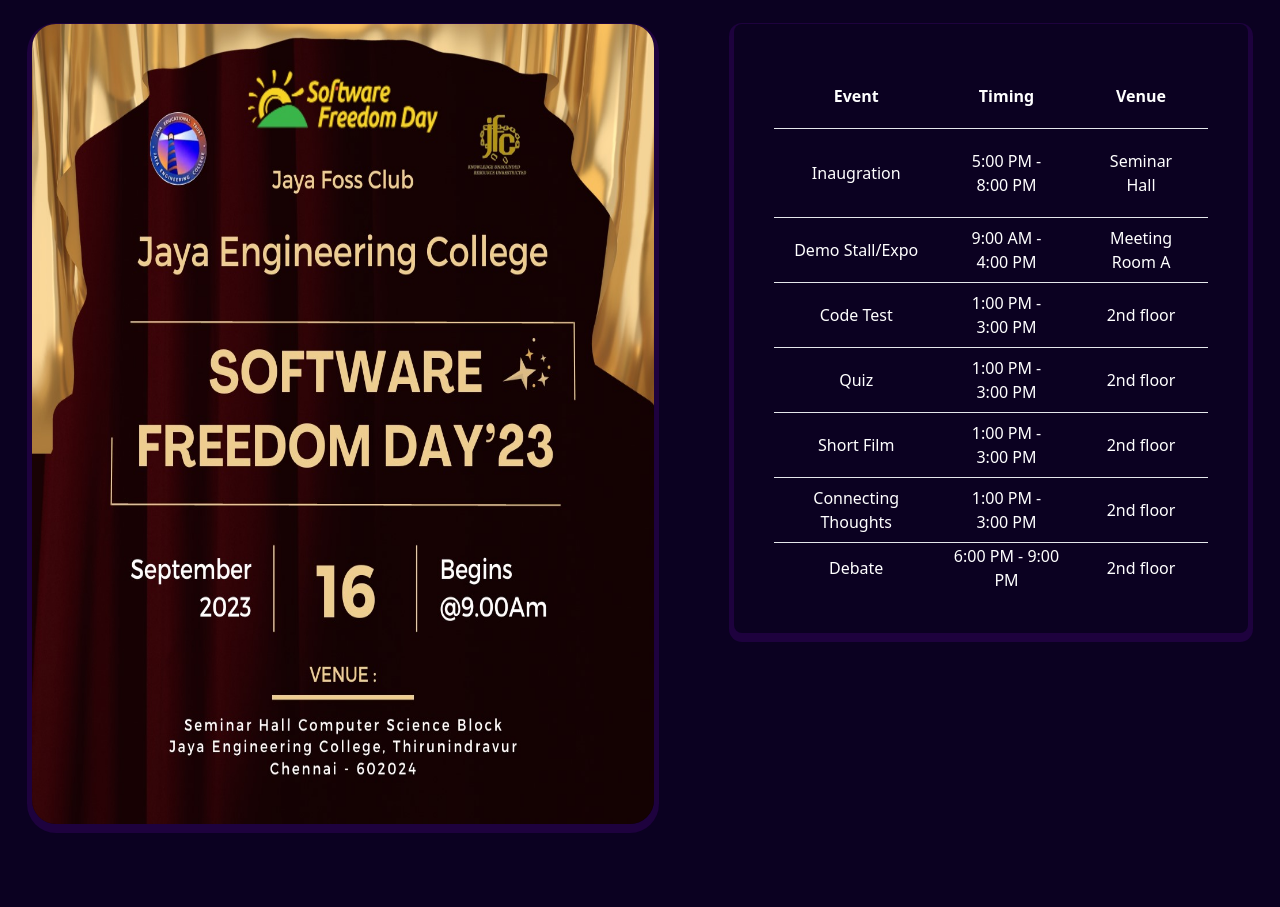
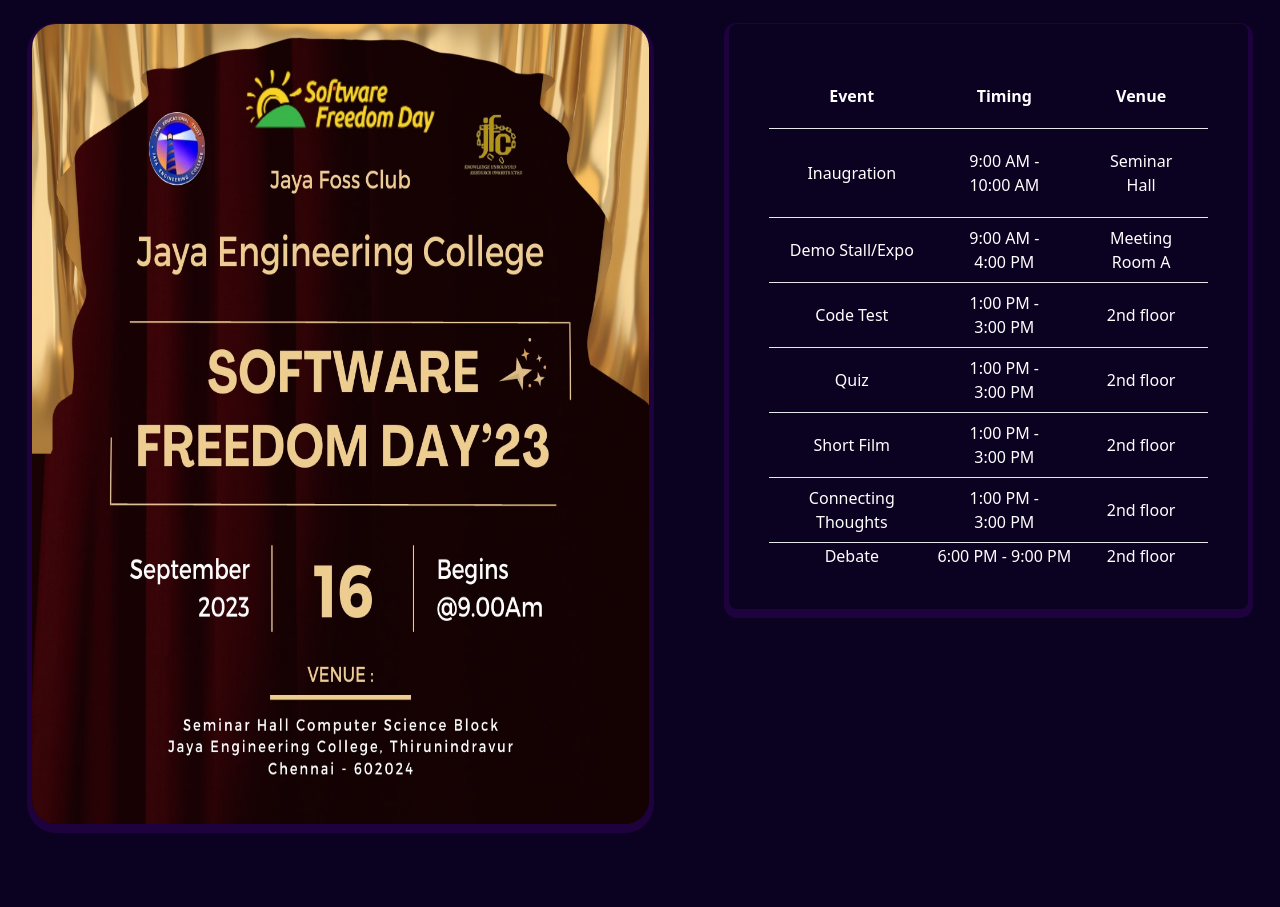
Before and after one commit to Deepakraja03/JayaFossClub, a Next.js app: page / in a window 1280 px wide. Shown: the part 1360-2267 px from the top of the page. Built offline with nearby package versions, Linux system fonts and the light colour scheme.

Commit message:
updated the event schedule

```diff
--- a/pages/index.tsx
+++ b/pages/index.tsx
@@ -194,7 +194,7 @@
                   <tr>
                     <td className="border-b lg:px-5 lg:py-5">Inaugration</td>
                     <td className="border-b  lg:px-5 lg:py-5">
-                      5:00 PM - 8:00 PM
+                      9:00 AM - 10:00 AM
                     </td>
                     <td className="border-b lg:px-5 lg:py-5">Seminar Hall</td>
                   </tr>
```
